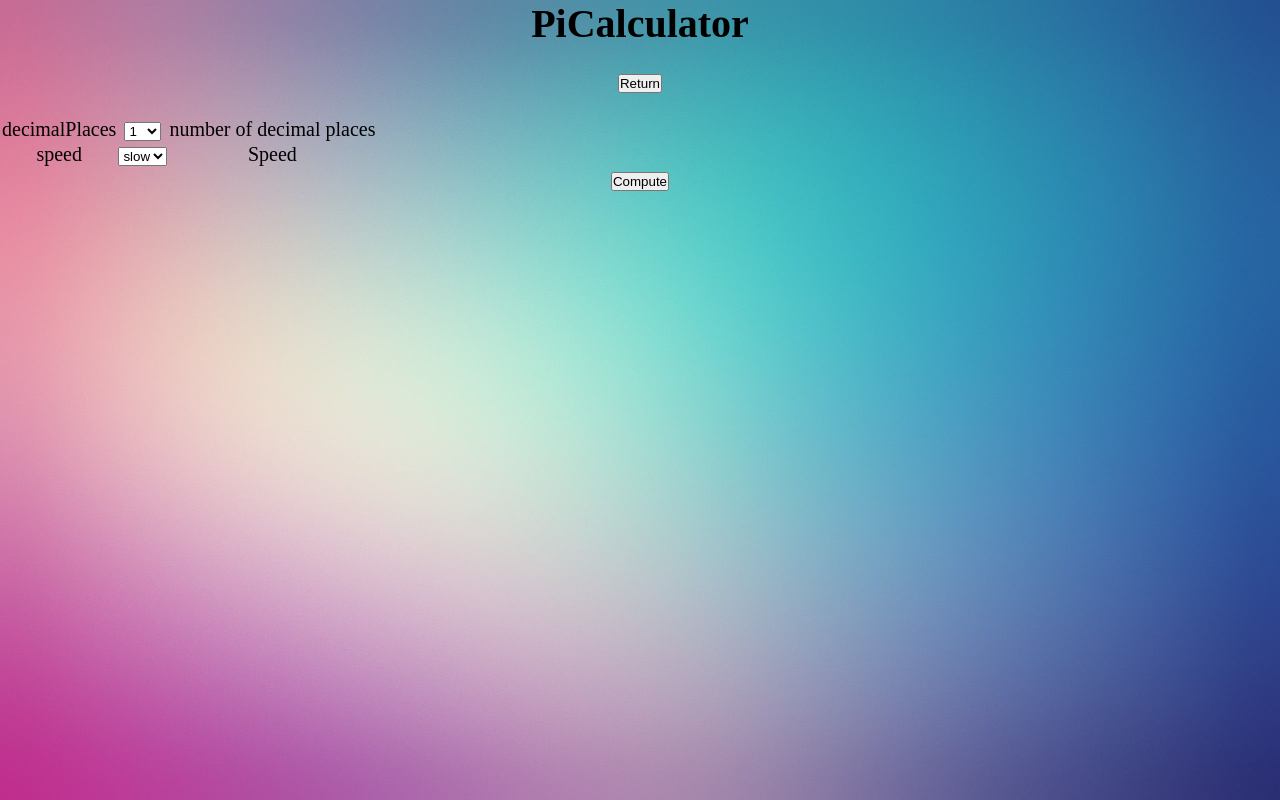
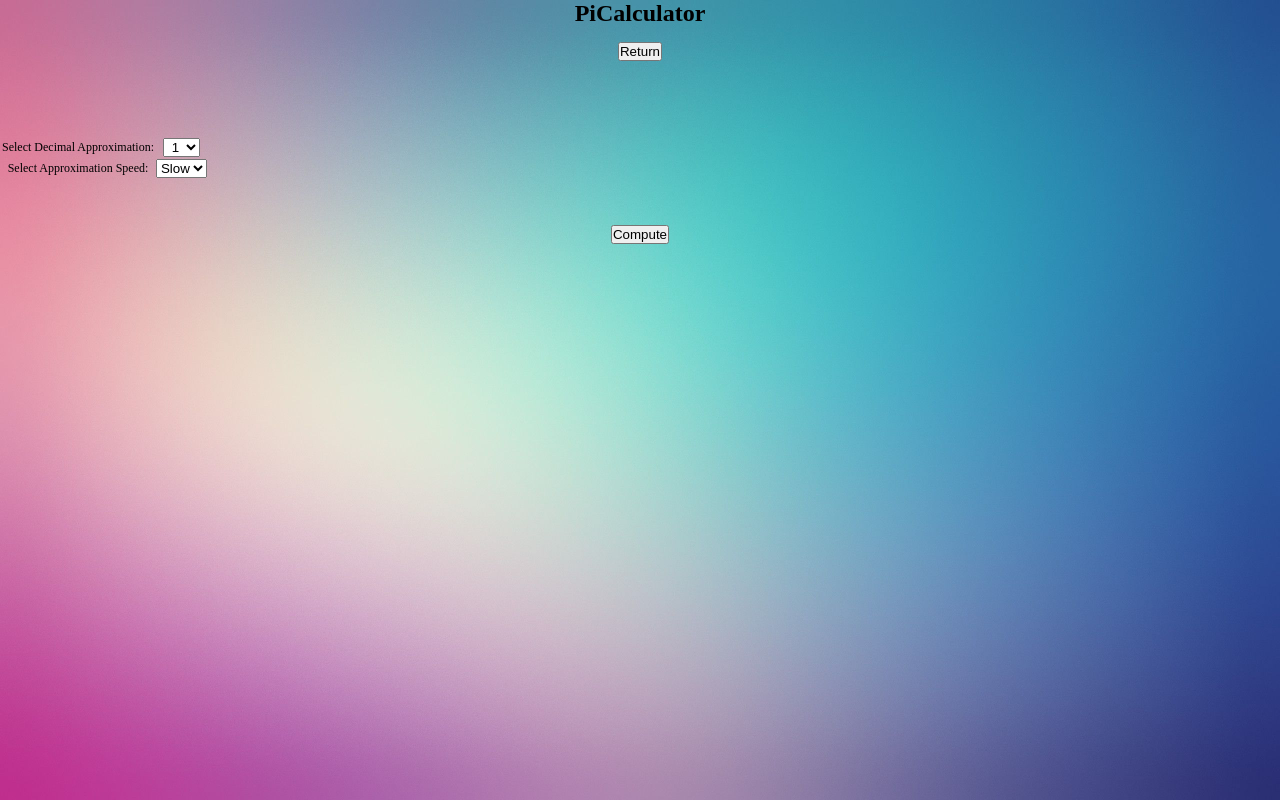
Before and after one commit to karkir0003/PiCalcLocal, a Flask app: page /computeResult in a window 1280 px wide. Run offline with Flask 2, Linux system fonts and the light colour scheme.

Commit message:
PiCalc Screen Changes

```diff
--- a/app.py
+++ b/app.py
@@ -15,7 +15,7 @@ def picalc():
 @app.route("/computeResult", methods=['GET', 'POST'])
 def computeResult():
     form = InputForm(request.form)
-    if (request.method == 'POST' and form.validate()):
+    if request.method == 'POST' and form.validate():
         result= compute(form.decimalPlaces.data, form.speed.data)
     else:
         result = None
--- a/model.py
+++ b/model.py
@@ -2,11 +2,12 @@ from wtforms import Form, IntegerField, SelectField, validators
 from math import pi
 
 class InputForm(Form):
+    style = {"style": "text-align:center"}
     decimalPlaces = SelectField(
-        label='number of decimal places', default=1,
+        label='Select Decimal Approximation:', default=1,
         validators=[validators.InputRequired()],
-        choices=[(1, 1), (2, 2), (3, 3), (4,4), (5,5), (6,6), (7,7), (8,8), (9,9), (10,10)]
+        choices=[(1, 1), (2, 2), (3, 3), (4,4), (5,5), (6,6), (7,7), (8,8), (9,9), (10,10)], render_kw=style
         )
-    speed = SelectField(label="Speed", validators=[validators.InputRequired()],
-                        choices=[('Slow', 'slow'), ('Fast', 'fast')],
+    speed = SelectField(label="Select Approximation Speed:", validators=[validators.InputRequired()],
+                        choices=[('Slow', 'Slow'), ('Fast', 'Fast')],
                         )
--- a/static/CSS/main.css
+++ b/static/CSS/main.css
@@ -11,7 +11,7 @@ header
     background-size: cover;
     background-position: center;
     font-family: Futura;
-    font-size: 20px;
+    font-size: 12px;
     text-align: center;
 }
 
--- a/templates/PiCalc.html
+++ b/templates/PiCalc.html
@@ -4,7 +4,6 @@
     <meta charset="UTF-8">
     <title>PiCalculator</title>
     <link rel="stylesheet" href="{{ url_for('static', filename= 'CSS/main.CSS') }}">
-
 </head>
 <body>
     <header>
@@ -15,79 +14,30 @@
         </a>
         <br>
         <br>
-          <!-- <form>
-    <h6>Select Decimal Approximation:</h6>
-        <div class="box">
-            <select name="decimalPlaces" id="list" onchange="getSelectedValue();">
-                <option value="1">1 decimal</option>
-                <option value="2">2 decimals</option>
-                <option value="3">3 decimals</option>
-                <option value="4">4 decimals</option>
-                <option value="5">5 decimals</option>
-                <option value="6">6 decimals</option>
-                <option value="7">7 decimals</option>
-                <option value="8">8 decimals</option>
-                <option value="9">9 decimals</option>
-                <option value="10">10 decimals</option>
-            </select>
-        </div>
-            <script href="/method/">
-                function getSelectedValue() {
-                    var selectedValue = document.getElementById("list").value;
-                    if (selectedValue == "None") {
-                        console.log("You must select an approximation.");
-                    }
-                    console.log(selectedValue);
-                }
-            </script>
-    <br>
-
-</form>
-         <form id="speedSelection" method="POST" action="/speed">
-    <h6>Select Approximation Speed:</h6>
-        <div class="box">
-            <select name="speeds" id="list2" onchange="getSelectValue();">
-                <option value="fast">Fast</option>
-                <option value="slow">Slow</option>
-            </select>
-        </div>
-            <script href="/method/">
-                function getSelectValue() {
-                    var selectValue = document.getElementById("list").value;
-                    if (selectValue == "None") {
-                        console.log("You must select a speed.");
-                    }
-                    console.log(selectValue);
-                }
-            </script>
-    <br>
-        <br>
-        <input type="submit" value="Calculate" href="/method/">
-        <br>
-        <br>
-</form> -->
-<!-- <div id="result">
-    {% if selectedSpeed is defined %}
-        You have selected: {{ selectedSpeed }}
-    {% endif %}
-  </div>
-
-    </header> -->
-    <form method="post" action=computeResult>
+            <form method="post" action=computeResult style="text-align:center">
             <table>
               {% for field in form %}
                 <tr>
-            <td>{{ field.name }}</td><td>{{ field }}</td>
-            <td>{{ field.label }}</td>
+                    <td>{{ field.label}}</td>
+                    <br>
+                    <td>{{ field }}</td>
+                    <br>
+
                 </tr>
               {% endfor %}
             </table>
-        <p><input type=submit value=Compute></form></p>
-
             <p>
             {% if result != None %}
             <img src="{{ result }}" width=500>
             {% endif %}
             </p>
+                    <br>
+                    <br>
+                    <br>
+                <p><input type=submit value=Compute></form></p>
+            <br>
+
+            </form>
+    </header>
 </body>
 </html>
--- a/templates/index.html
+++ b/templates/index.html
@@ -12,7 +12,7 @@
         <h3>By Valentin Stelea & Karthik Subramanian</h3>
         <br>
         <h6>Calculator for approximating pi using Taylor Series:</h6>
-        <a href= picalc>
+        <a href= computeResult>
         <button>Go to Pi Calculator!</button>
         </a>
         <br>
```
Also changed, not shown: PiCalc.py (+29 -24 lines), static/1608057698.7203147.png (deleted), static/1608062307.6203.png (added). Lines whose indentation alone changed are shown as unchanged.
